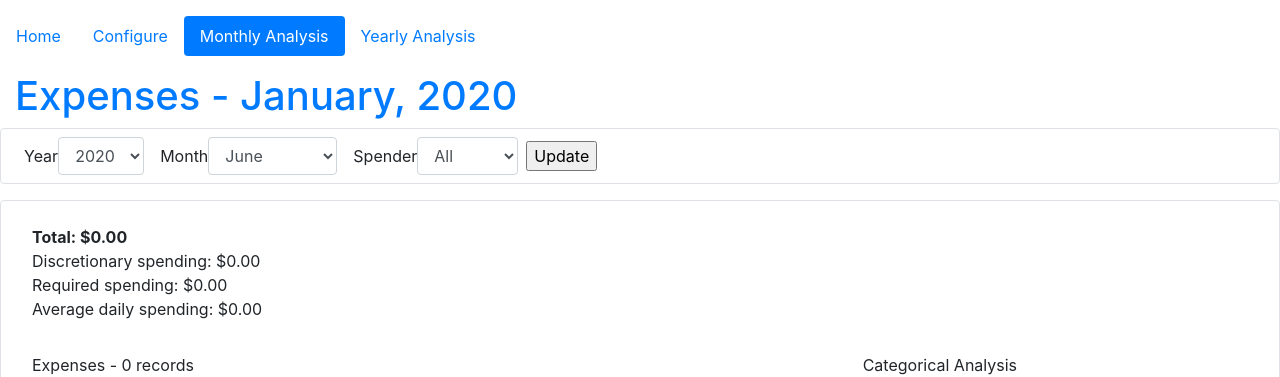
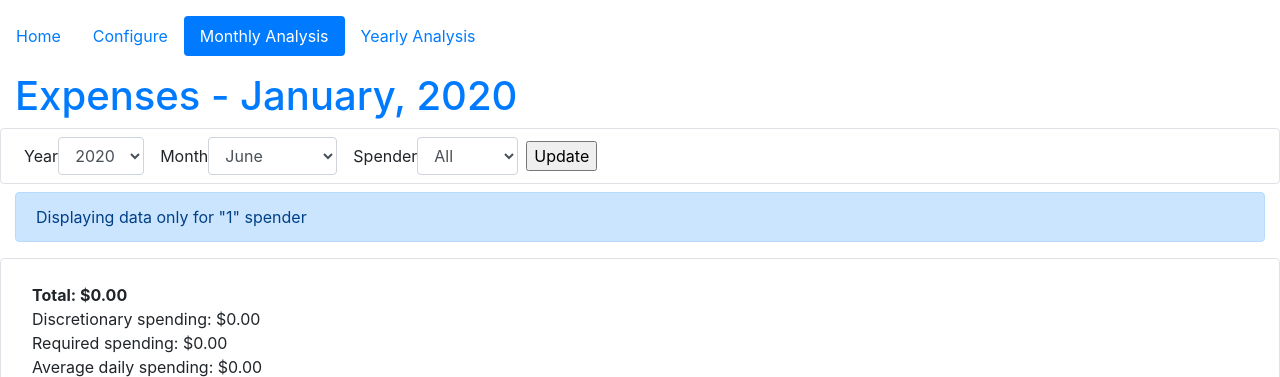
Before and after one commit to charliecoderdad/spending-tracker, a Flask app: page /monthlyAnalysis/2020/1/1 in a window 1280 px wide. Shown: the top 377 px of the page. Run offline with Flask 2, Linux system fonts and the light colour scheme; data comes from the database, SQL or seed files in the repository; some libraries are stand-ins or nearby versions.

Commit message:
Display alert box when viewing info from specific spender

```diff
--- a/tracker_app/routes.py
+++ b/tracker_app/routes.py
@@ -23,12 +23,11 @@ def yearlyAnalysis(year=None, spender=None):
 	analysis = yearInfo.YearInfo(year, spender=spender)
 	stats = analysis.getYearlyStats()
 	breakdownByMonthAnalysisTable = analysis.breakdownByMonthAnalysisTable()
-
 	if yearlyForm.validate_on_submit():
 		return redirect(url_for('yearlyAnalysis', year=yearlyForm.year.data, spender=yearlyForm.spender.data))
 
 	return render_template('yearlyAnalysis.html', yearlyForm=yearlyForm, stats=stats, yearStr=year,
-			categoryAnalysisTable=categoryAnalysisTable, breakdownByMonthAnalysisTable=breakdownByMonthAnalysisTable)
+			categoryAnalysisTable=categoryAnalysisTable, breakdownByMonthAnalysisTable=breakdownByMonthAnalysisTable, spender=spender)
 
 @app.route("/monthlyAnalysis/", methods=["GET", "POST"])
 @app.route("/monthlyAnalysis/<year>/<month>/<spender>", methods=["GET", "POST"])
@@ -58,7 +57,7 @@ def monthlyAnalysis(year=None, month=None, spender=None):
 				spender=monthlyForm.spender.data))
 
 	return render_template('monthlyData.html', categoryAnalysisTable=categoryAnalysisTable, expenseTable=expenseTable, stats=stats,
-		monthStr=monthStr, monthlyForm=monthlyForm)
+		monthStr=monthStr, monthlyForm=monthlyForm, spender=spender)
 
 @app.route("/", methods=["GET","POST"])
 def home():
--- a/tracker_app/templates/monthlyData.html
+++ b/tracker_app/templates/monthlyData.html
@@ -24,6 +24,12 @@
 	</div>
 </div>
 
+{% if spender != "All" and spender is not none %}
+	<div class="alert alert-primary my-2" role="alert">
+		Displaying data only for "{{ spender }}" spender
+	</div>
+{% endif %}
+
 <div class="row border rounded my-3 px-3 py-2">
 	<div class="col">
 		<div class="row" id="expenses-stats">
```
Also changed, not shown: tracker_app/templates/yearlyAnalysis.html (+6 -3 lines).
